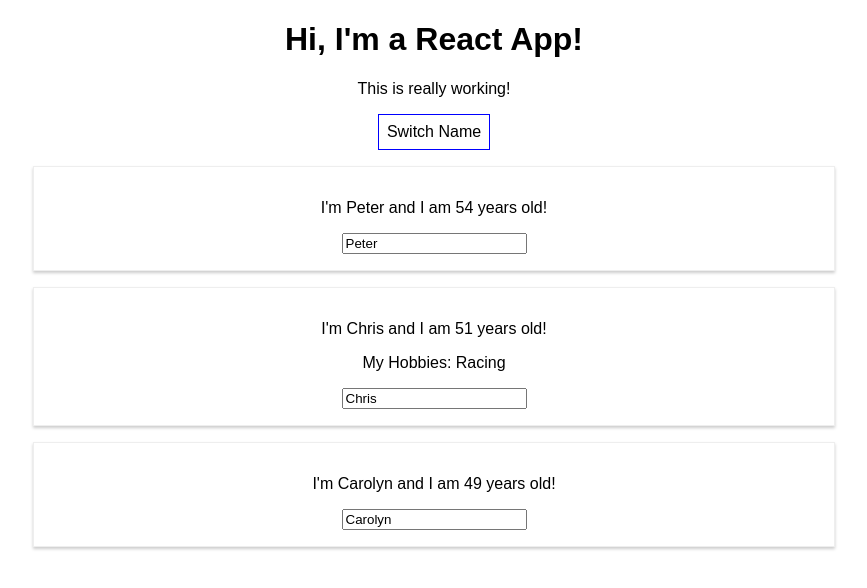
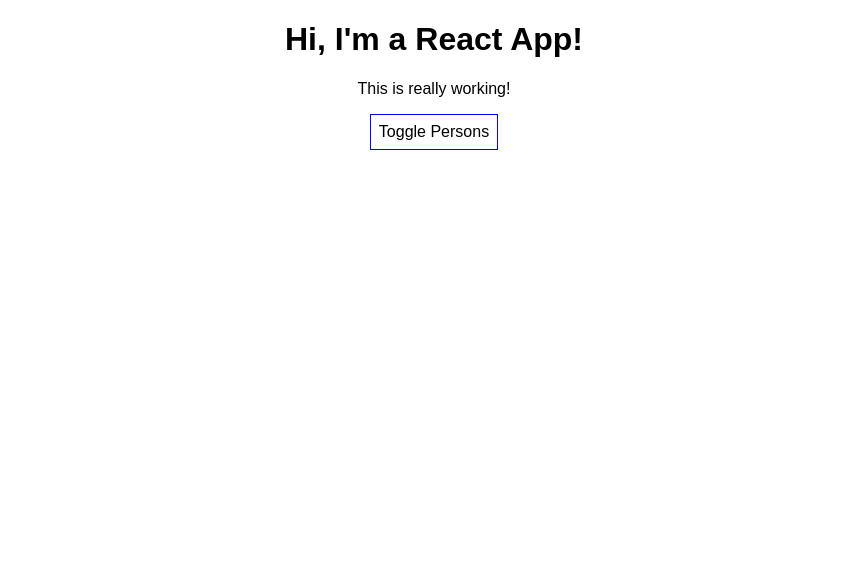
Before and after one commit to petercolella/udemy-react-complete-guide, a React (Create React App) app: page / in a window 1280 px wide. Shown: the top 588 px of the page, without its empty margins (206-1073 px from the left). Built offline with nearby package versions, Linux system fonts and the light colour scheme.

Commit message:
58. Wrap Up

```diff
--- a/src/App.js
+++ b/src/App.js
@@ -5,33 +5,40 @@
 class App extends Component {
   state = {
     persons: [
-      {name: 'Peter', age: 54},
-      {name: 'Chris', age: 51},
-      {name: 'Carolyn', age: 49}
+      {id: 'ab1', name: 'Peter', age: 54},
+      {id: 'ab2', name: 'Chris', age: 51},
+      {id: 'ab3', name: 'Carolyn', age: 49}
     ],
-    otherState: 'some other value'
+    otherState: 'some other value',
+    showPersons: false
   }
 
-  switchNameHandler = (newName) => {
-    // console.log('Was clicked!');
-    // DON'T DO THIS: this.state.persons[0].name = 'Pete';
-    this.setState( {
-      persons: [
-        {name: newName, age: 54},
-        {name: 'Chris', age: 50},
-        {name: 'Carolyn', age: 49}
-      ]
-    } )
+  nameChangeHandler = (event, id) => {
+    const personIndex = this.state.persons.findIndex(p => {
+      return p.id === id;
+    });
+
+    const person = {
+      ...this.state.persons[personIndex]
+    };
+
+    person.name = event.target.value;
+
+    const persons = [...this.state.persons];
+    persons[personIndex] = person;
+
+    this.setState( {persons: persons} );
   }
 
-  nameChangeHandler = (event) => {
-    this.setState( {
-      persons: [
-        {name: 'Peter', age: 54},
-        {name: event.target.value, age: 51},
-        {name: 'Carolyn', age: 49}
-      ]
-    } )
+  deletePersonHandler = (personIndex) => {
+    const persons = [...this.state.persons];
+    persons.splice(personIndex, 1);
+    this.setState({persons: persons})
+  }
+
+  togglePersonsHandler = () => {
+    const doesShow = this.state.showPersons;
+    this.setState({showPersons: !doesShow});
   }
 
   render() {
@@ -43,24 +50,31 @@
       cursor: 'pointer'
     };
 
+    let persons = null;
+
+    if (this.state.showPersons) {
+      persons = (
+        <div >
+          {this.state.persons.map((person, index) => {
+            return <Person
+              click={() => this.deletePersonHandler(index)}
+              name={person.name}
+              age={person.age}
+              key={person.id}
+              changed={(event) => this.nameChangeHandler(event, person.id)} />
+          })}
+        </div>
+      );
+    }
+
     return (
       <div className="App">
         <h1>Hi, I'm a React App!</h1>
         <p>This is really working!</p>
         <button
           style={style}
-          onClick={() => this.switchNameHandler('Peter!!')}>Switch Name</button>
-        <Person
-          name={this.state.persons[0].name}
-          age={this.state.persons[0].age} />
-        <Person
-          name={this.state.persons[1].name}
-          age={this.state.persons[1].age}
-          click={this.switchNameHandler.bind(this, 'Peter!')}
-          changed={this.nameChangeHandler} >My Hobbies: Racing</Person>
-        <Person
-          name={this.state.persons[2].name}
-          age={this.state.persons[2].age} />
+          onClick={this.togglePersonsHandler}>Toggle Persons</button>
+        {persons}
       </div>
     );
     // return React.createElement('div', null, React.createElement('h1', {className: 'App'}, 'Does this work now?'))
```
